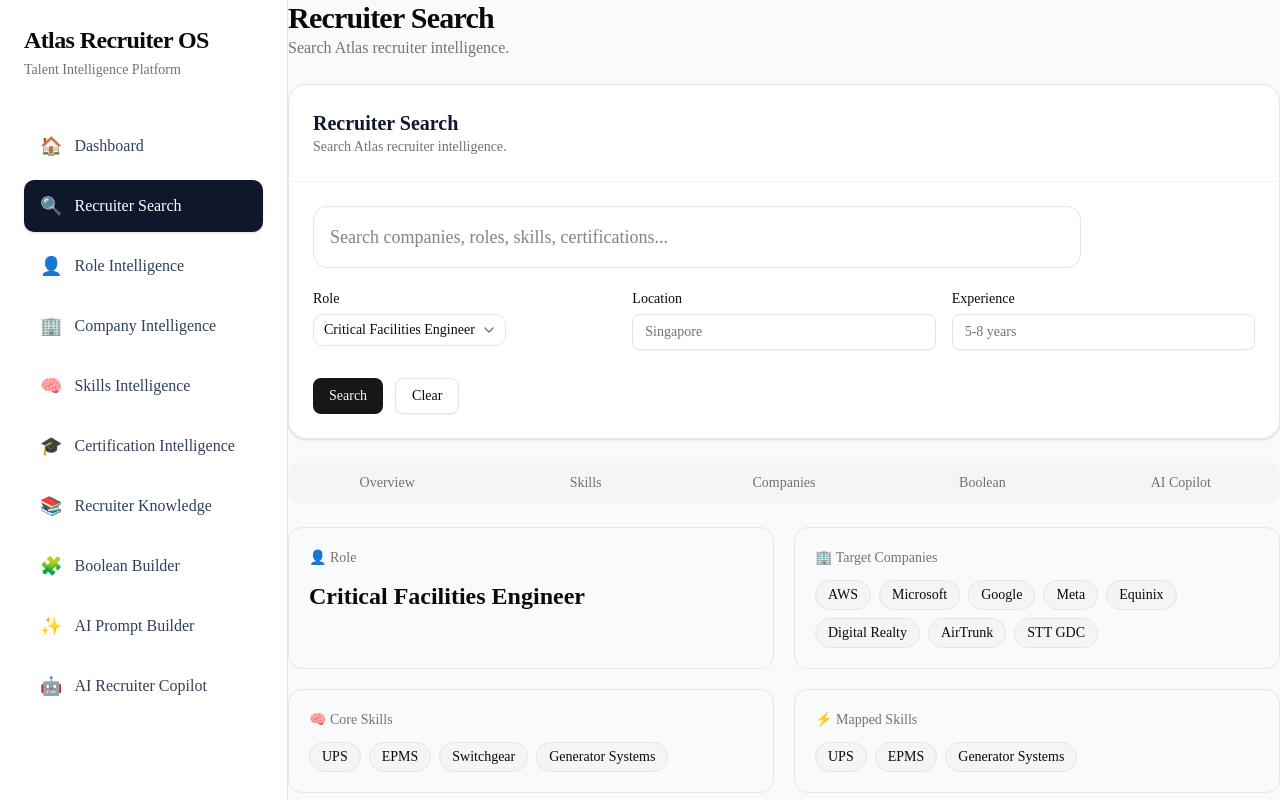
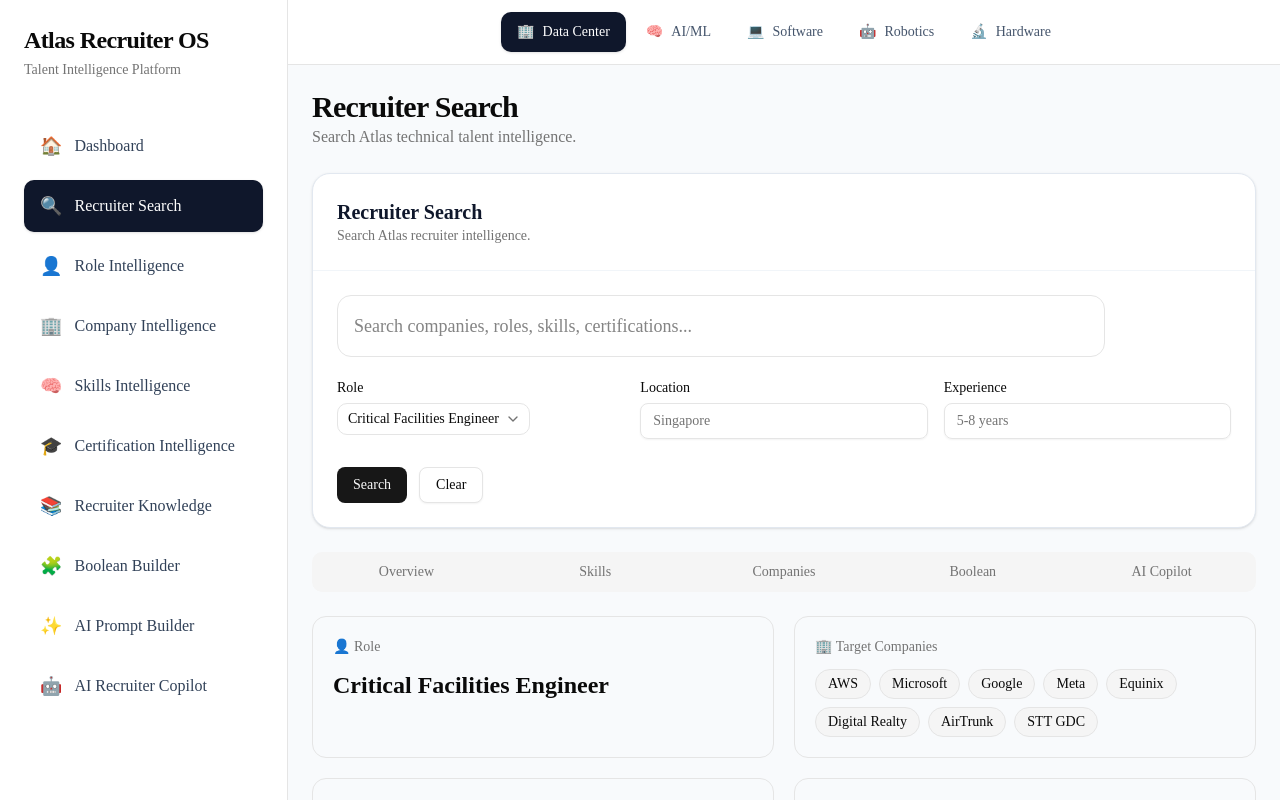
Before and after one commit to rajhrk/atlas-recruiter-os, a Next.js app in the folder web/: page /recruiter-search in a window 1280 px wide. Shown: the top 800 px of the page. Built offline with nearby package versions, Linux system fonts and the light colour scheme.

Commit message:
feat: add domain navigation to recruiter search

```diff
--- a/web/app/recruiter-search/page.tsx
+++ b/web/app/recruiter-search/page.tsx
@@ -1,16 +1,19 @@
-
 import { SearchForm } from "@/components/recruiter/SearchForm";
 import SearchTabs from "@/components/recruiter/SearchTabs";
+import TalentDomainNav from "@/components/layout/TalentDomainNav";
 
 export default function RecruiterSearchPage() {
   return (
-    <div className="space-y-6">
+    <div className="space-y-0">
+      <TalentDomainNav />
+
+      <div className="space-y-6 p-6">
         <div>
           <h1 className="text-3xl font-bold tracking-tight">
             Recruiter Search
           </h1>
           <p className="text-muted-foreground">
-          Search Atlas recruiter intelligence.
+            Search Atlas technical talent intelligence.
           </p>
         </div>
 
@@ -18,5 +21,6 @@ export default function RecruiterSearchPage() {
 
         <SearchTabs />
       </div>
+    </div>
   );
 }
```
Lines whose indentation alone changed are shown as unchanged.
